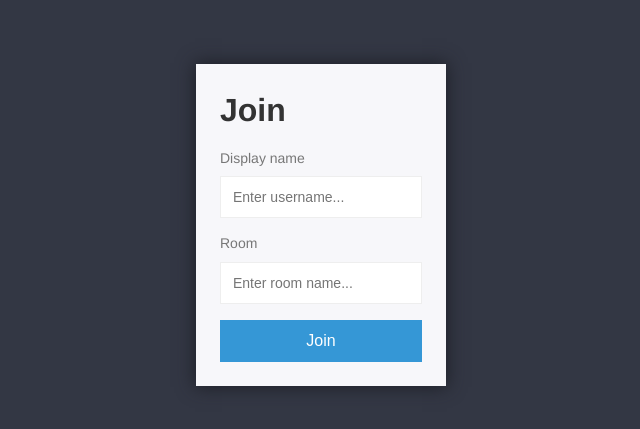
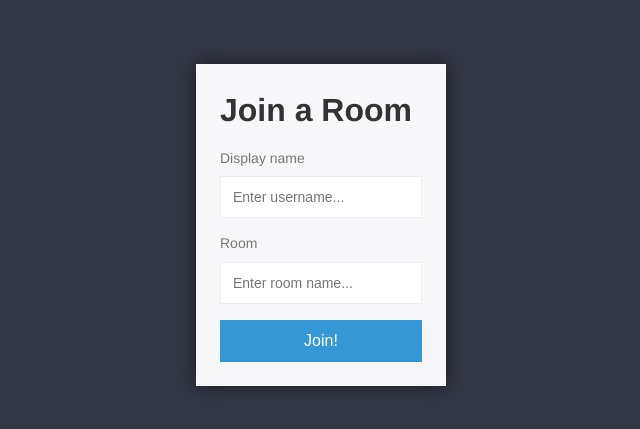
Before and after one commit to rosspjones13/Node-Chat-App, a website: page public/index.html in a window 1280 px wide. Shown: the part 175-604 px from the top of the page, without its empty margins (319-959 px from the left). Drawn offline with Linux system fonts and the light colour scheme.

Commit message:
updating labels and app title

```diff
--- a/public/index.html
+++ b/public/index.html
@@ -1,20 +1,20 @@
 <!DOCTYPE html>
 <html>
     <head>
-        <title>Chat App</title>
+        <title>Node Chat</title>
         <link rel="icon" href="/img/favicon.png">
         <link rel="stylesheet" href="/css/styles.min.css">
     </head>
     <body>
         <div class="centered-form">
             <div class="centered-form__box">
-                <h1>Join</h1>
+                <h1>Join a Room</h1>
                 <form action="/chat.html">
                     <label>Display name</label>
                     <input type="text" name="username" placeholder="Enter username..." required>
                     <label>Room</label>
                     <input type="text" name="room" placeholder="Enter room name..." required>
-                    <button>Join</button>
+                    <button>Join!</button>
                 </form>
             </div>
         </div>
```
Also changed, not shown: public/chat.html (+1 -1 lines).
